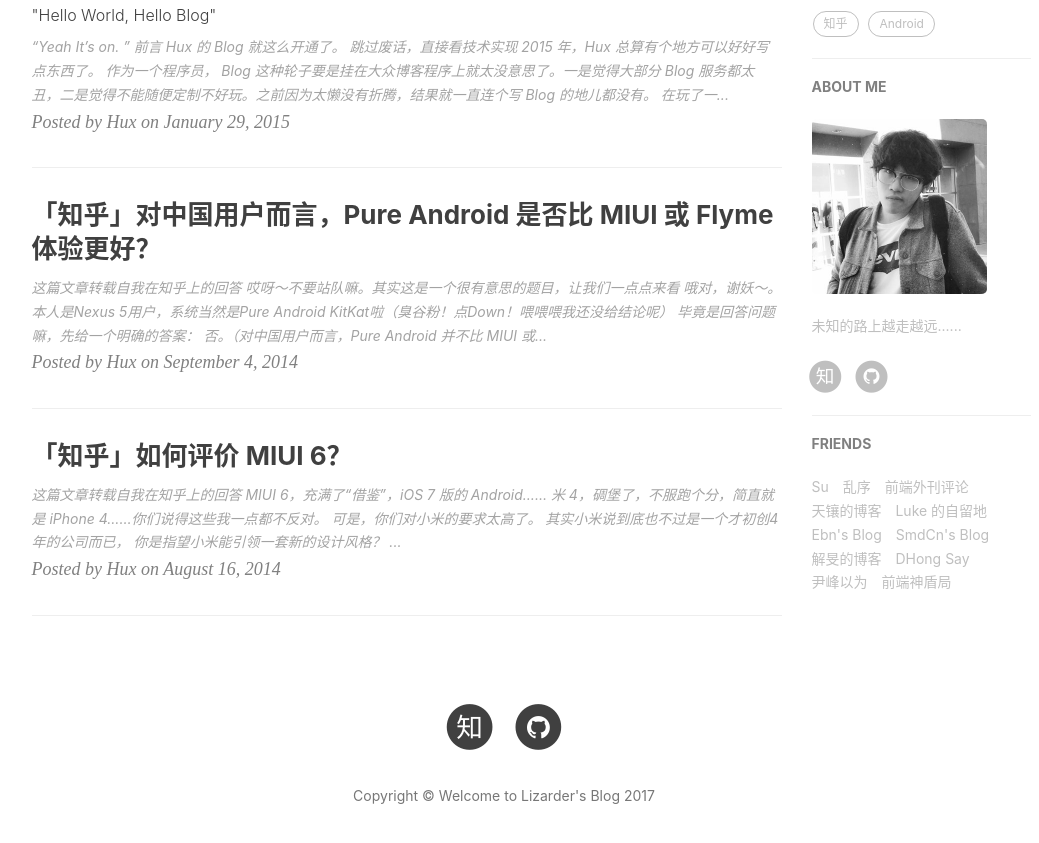
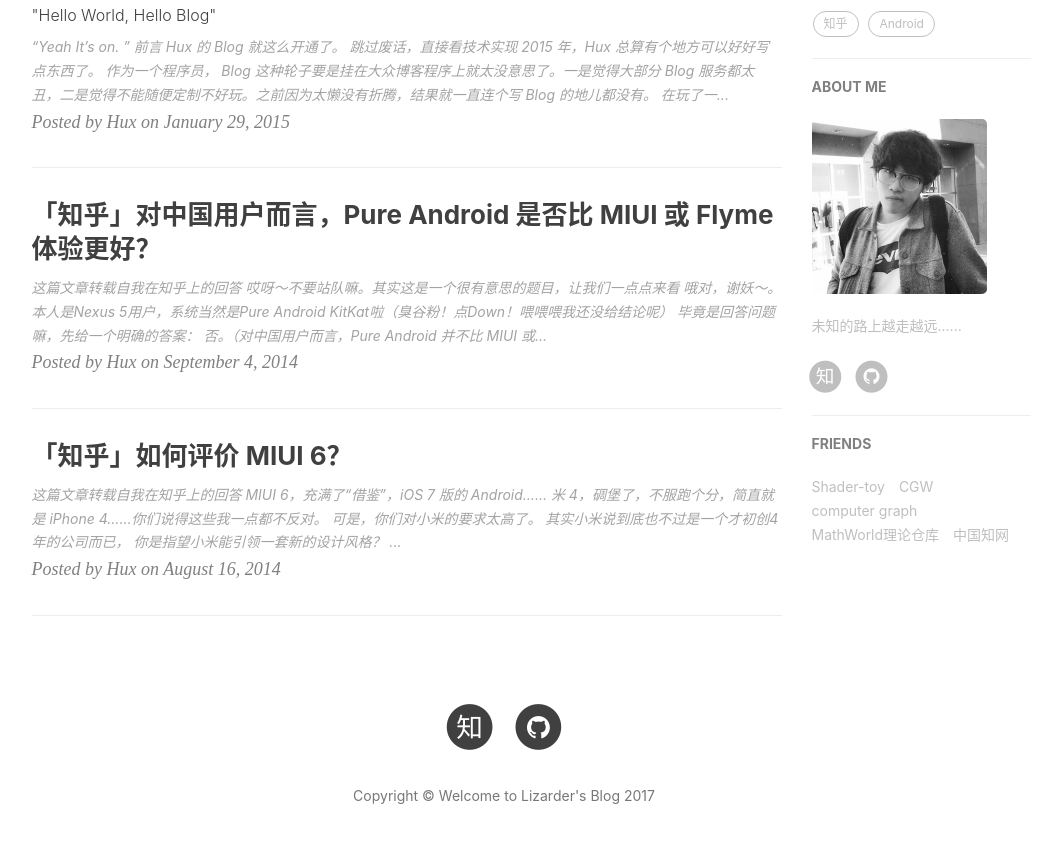
Before and after one commit to Lizarder/Lizarder.github.io, a Jekyll site: the page built from index.html, in a window 1280 px wide and 900 px high, scrolled down 595 px. Shown: the top 843 px of the window, without its empty margins (136-1175 px from the left). Built offline with Jekyll 4.4.1, drawn with Linux system fonts in a browser that asks for light colours; nearby versions of some CDN libraries; the list of posts is cut into pages by our own code; comment, search, counter and statistics services are not loaded.

Commit message:
update config

```diff
--- a/_config.yml
+++ b/_config.yml
@@ -2,7 +2,7 @@
 title: Welcome to Lizarder's Blog
 SEOTitle: Blog of Lizarder | Lizarder's Blog
 header-img: img/home-bg.jpg
-email: 3192133718@qq.com
+email: OmyDog0216@gmail.com
 description: "Game Develop && Fan of @CG && ..."
 keyword: "3D Game-developer computer-graph Shader Render "
 url: "lizarder.github.io"              # your host, for absolute URL
@@ -13,10 +13,10 @@
 # SNS settings
 RSS: false
 #weibo_username:
-zhihu_username:     NFX
+zhihu_username:     ANFX
 github_username:    Lizarder
-#twitter_username:  huxpro
-#facebook_username:  huxpro
+#twitter_username:
+#facebook_username:
 # linkedin_username:  firstname-lastname-idxxxx
 
 
@@ -90,37 +90,19 @@
 # Friends
 friends: [
     {
-        title: "Su",
-        href: "http://su.gallery/"
+        title: "Shader-toy",
+        href: "https://www.shadertoy.com/"
     },{
-        title: "乱序",
-        href: "http://mida.re/"
+        title: "CGW",
+        href: "http://www.cgw.com/CGW-Blog.aspx/"
     },{
-        title: "前端外刊评论",
-        href: "http://qianduan.guru/"
+        title: "computer graph",
+        href: "https://www.journals.elsevier.com/computers-and-graphics/"
     },{
-        title: "天镶的博客",
-        href: "http://lingyu.wang/"
+        title: "MathWorld理论仓库",
+        href: "http://mathworld.wolfram.com/"
     },{
-        title: "Luke 的自留地",
-        href: "http://hmqk1995.github.io"
-    },{
-        title: "Ebn's Blog",
-        href: "http://ebnbin.com/"
-    },{
-        title: "SmdCn's Blog",
-        href: "http://blog.smdcn.net"
-    },{
-        title: "解旻的博客",
-        href: "http://xieminis.me/"
-    },{
-        title: "DHong Say",
-        href: "http://dhong.co"
-    },{
-        title: "尹峰以为",
-        href: "http://ingf.github.io/"
-    },{
-        title: "前端神盾局",
-        href: "http://wepiaofei.github.io/blog/"
+        title: "中国知网",
+        href: "http://www.cnki.net/"
     }
 ]
```
